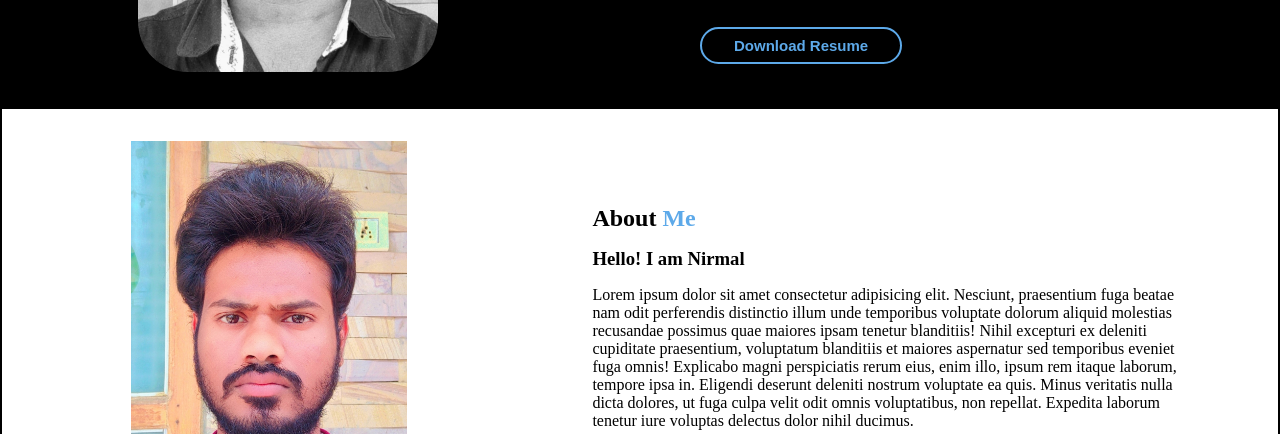
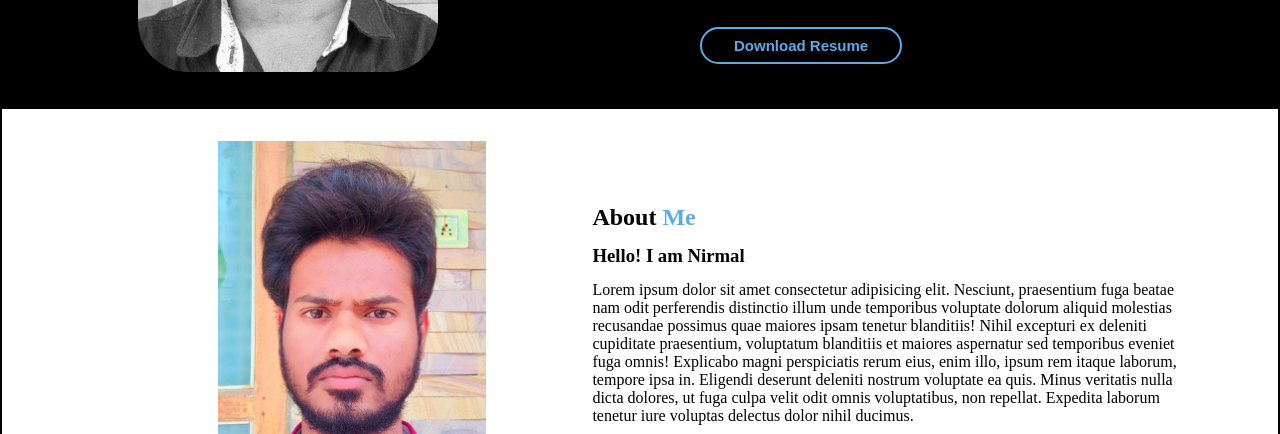
Before and after one commit to NirmalPuttamoni/Portfolio, a plain HTML site: page index.html in a window 1280 px wide. Shown: the part 483-917 px from the top of the page. Drawn offline with Linux system fonts and the light colour scheme.

Commit message:
css update

```diff
--- a/style.css
+++ b/style.css
@@ -104,14 +104,15 @@
 .section-one-left{
     /* border: 1px solid black; */
     width: 40%;
-    display: flex;
-    justify-content: center;
+    /* display: flex; */
+    /* justify-content: center; */
     padding: 2rem 0;
 }
 
 .section-one-left img{
     width: 300px;
-    padding-left: 1.5rem;
+    padding-left: 2rem;
+    margin-left: 11.5rem;
 }
 
 .section-one-right{
```
